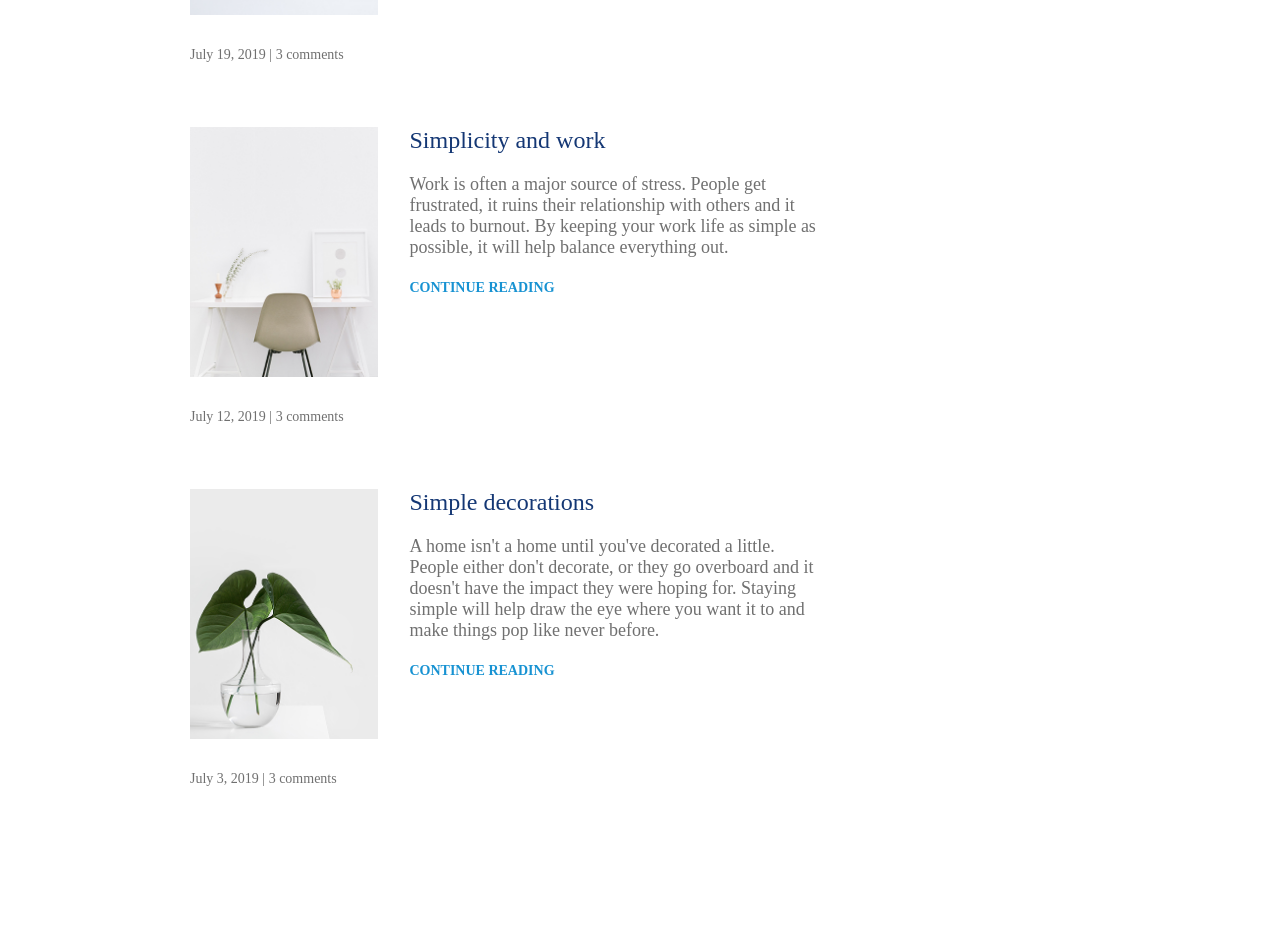
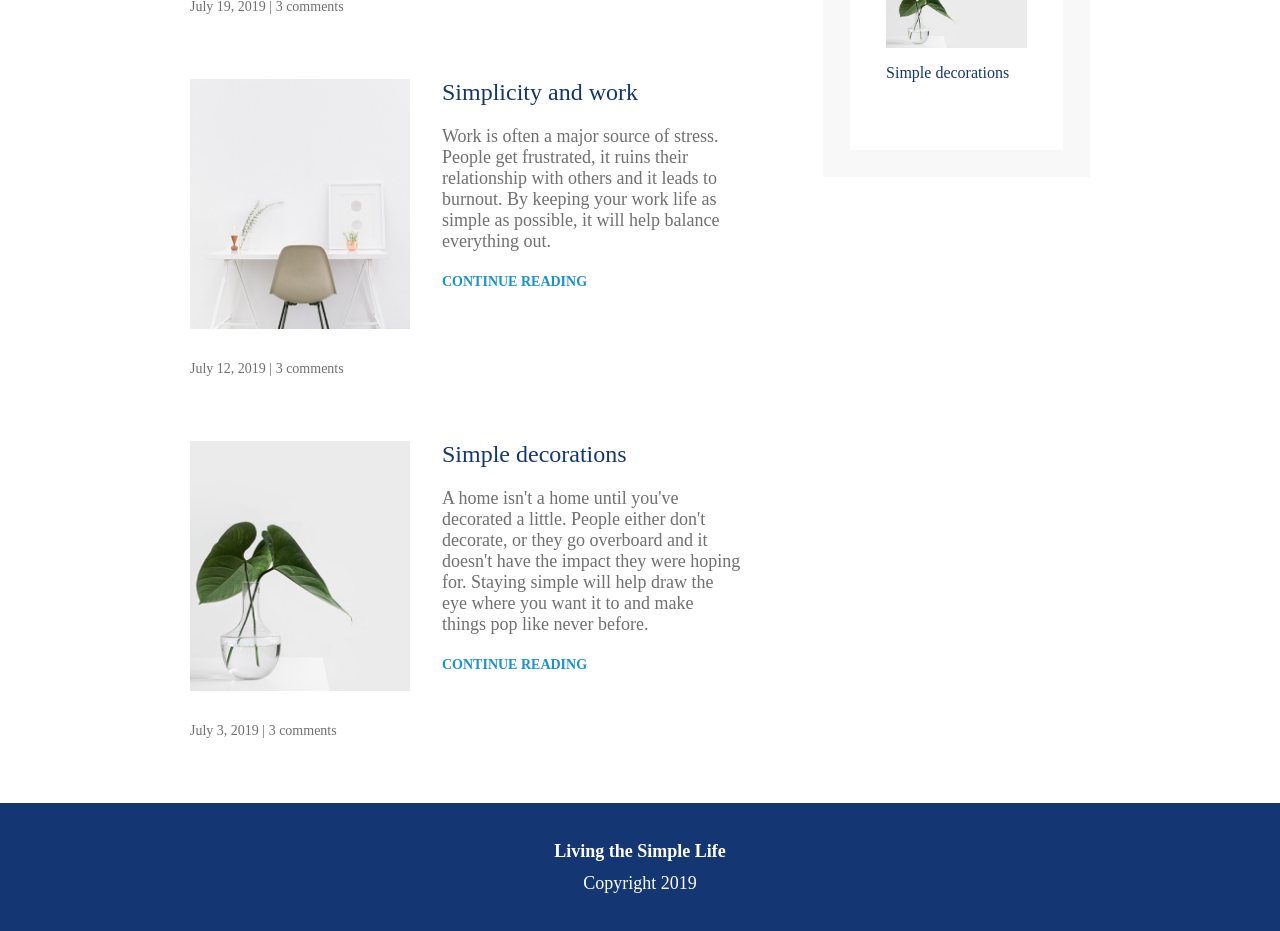
Before and after one commit to Michael080/Scrimba_Front-End-Path, a plain HTML site: page 5_responsive-design/living-the-simple-life/scrimba-solution/index.html in a window 1280 px wide. Shown: the part 1120-2051 px from the top of the page. Before the commit the page ends 1989 px from the top, so only its background shows below. Drawn offline with Linux system fonts and the light colour scheme.

Commit message:
Style aside and add footer to page.

```diff
--- a/5_responsive-design/living-the-simple-life/scrimba-solution/index.html
+++ b/5_responsive-design/living-the-simple-life/scrimba-solution/index.html
@@ -105,8 +105,11 @@
 
 
     <footer>
-        <p></p>
-        <p></p>
+        <div class="footer">
+            <p><strong>Living the Simple Life</strong></p>
+            <p>Copyright 2019</p>
+        </div>
     </footer>
+
 </body>
 </html>
--- a/5_responsive-design/living-the-simple-life/scrimba-solution/style.css
+++ b/5_responsive-design/living-the-simple-life/scrimba-solution/style.css
@@ -85,6 +85,20 @@ tut */
     margin: 2rem 0;
 }
 
+.widget-title,
+.widget-recent-post-title {
+  font-size: 1rem;
+}
+
+.widget-title {
+  font-family: 'Ubuntu', sans-serif;
+  font-weight: 700;
+}
+
+.widget-body {
+  /* font-size: .975rem; */
+}
+
 /* =================
 Layout
 ================= */
@@ -121,6 +135,20 @@ header {
   margin-bottom: 3rem;
 }
 
+footer {
+  color: white;
+  text-align: center;
+  display: grid;
+  place-items: center;
+  background-color: #143774;
+  height: 8rem;
+}
+
+.footer p {
+  margin: 0;
+  line-height: 2rem;
+}
+
 main,
 aside {
     width: 100%;
@@ -135,21 +163,13 @@ aside {
     margin-top: 2rem;
 }
 
-.sidebar-widget {
-    /* margin-bottom: 4rem;
-    padding: 2rem;
-    border: 2rem solid #f8f8f8; */
-}
-
-
-
 @media (min-width: 675px) {
     main {
-        width: 75%;
+        width: 64%;
     }
 
     aside {
-        width: 25%;
+        width: 31%;
     }
 
     .container-flex {
@@ -227,11 +247,13 @@ nav a:focus {
   }
 
   .article-recent-main {
-        width: 65%;
+      width: 72%;
   }
 
   .article-recent-secondary {
-        width: 30%;
+      width: 25%;
+      min-width: 220px;
+      margin-right: 2rem;
   }
 
   .article-featured .article-info {
@@ -266,3 +288,33 @@ nav a:focus {
       object-position: -30px;
   }
 }
+
+/* widgets */
+
+.sidebar-widget {
+  /* font-size: 1rem; */
+  margin-bottom: 4rem;
+  padding: 2em;
+  border: 1.5em solid #f8f8f8;
+}
+
+.widget-recent-post {
+  display: flex;
+  flex-direction: column;
+  margin-bottom: 1rem;
+  border-bottom: 1px solid #707070;
+}
+
+.widget-recent-post-title {
+  order: 1;
+}
+
+.widget-recent-post:last-child {
+  border: none;
+}
+
+@media (min-width: 675px) {
+    aside {
+        margin-left: 1em;
+    }
+}
```
Lines whose indentation alone changed are shown as unchanged.
